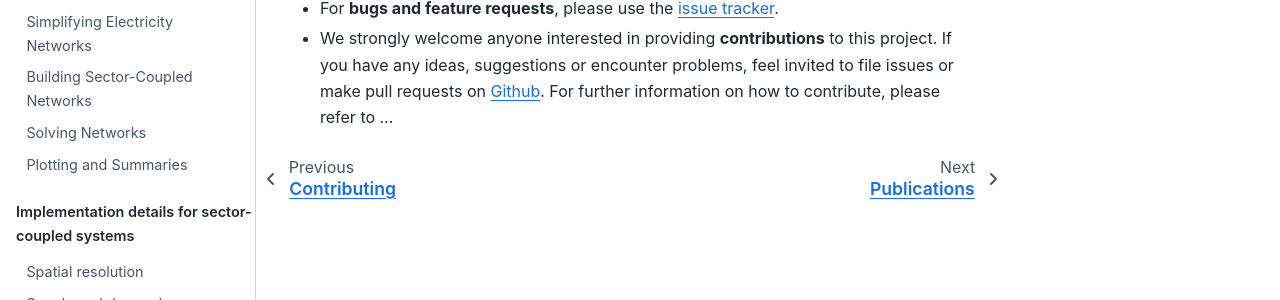
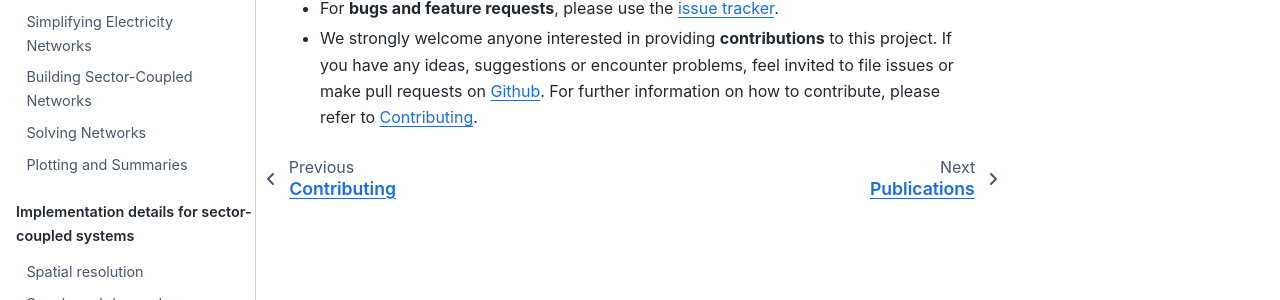
Before and after one commit to open-energy-transition/clean-firm-techs-eu, a Sphinx documentation site: the page built from doc/support.rst, in a window 1280 px wide. Shown: the part 284-584 px from the top of the page. Built offline with Sphinx 7.4.7 and the Sphinx Book theme 1.1.4, drawn with Linux system fonts in a browser that asks for light colours.

Commit message:
docs: add reference to contributing

```diff
--- a/doc/support.rst
+++ b/doc/support.rst
@@ -11,4 +11,4 @@ Support
 * For non-programming related and more general questions please refer to the `mailing list <https://groups.google.com/group/pypsa>`_.
 * To **discuss** with other PyPSA users, organise projects, share news, and get in touch with the community you can use the [discord server](https://discord.gg/JTdvaEBb).
 * For **bugs and feature requests**, please use the `issue tracker <https://github.com/PyPSA/pypsa-eur/issues>`_.
-* We strongly welcome anyone interested in providing **contributions** to this project. If you have any ideas, suggestions or encounter problems, feel invited to file issues or make pull requests on `Github <https://github.com/PyPSA/PyPSA>`_. For further information on how to contribute, please refer to ...
+* We strongly welcome anyone interested in providing **contributions** to this project. If you have any ideas, suggestions or encounter problems, feel invited to file issues or make pull requests on `Github <https://github.com/PyPSA/PyPSA>`_. For further information on how to contribute, please refer to :ref:`contributing`.
```
